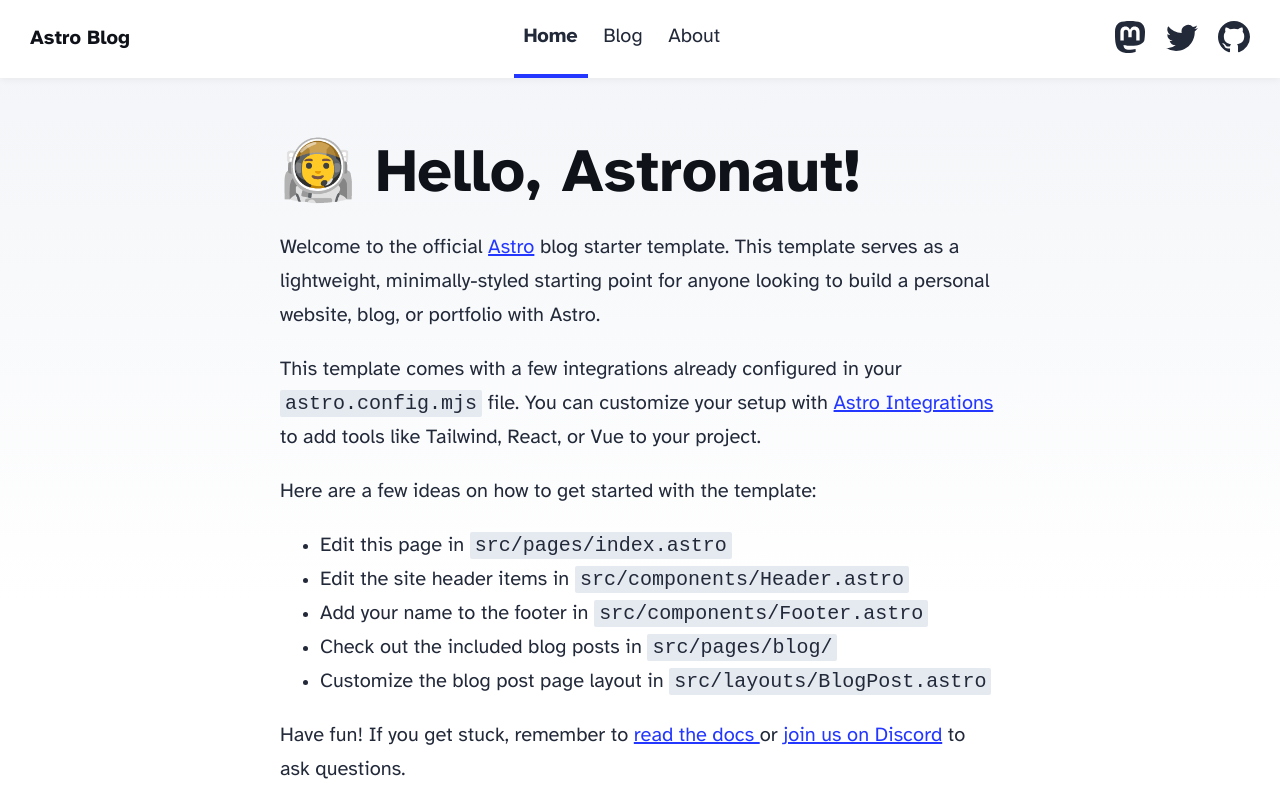
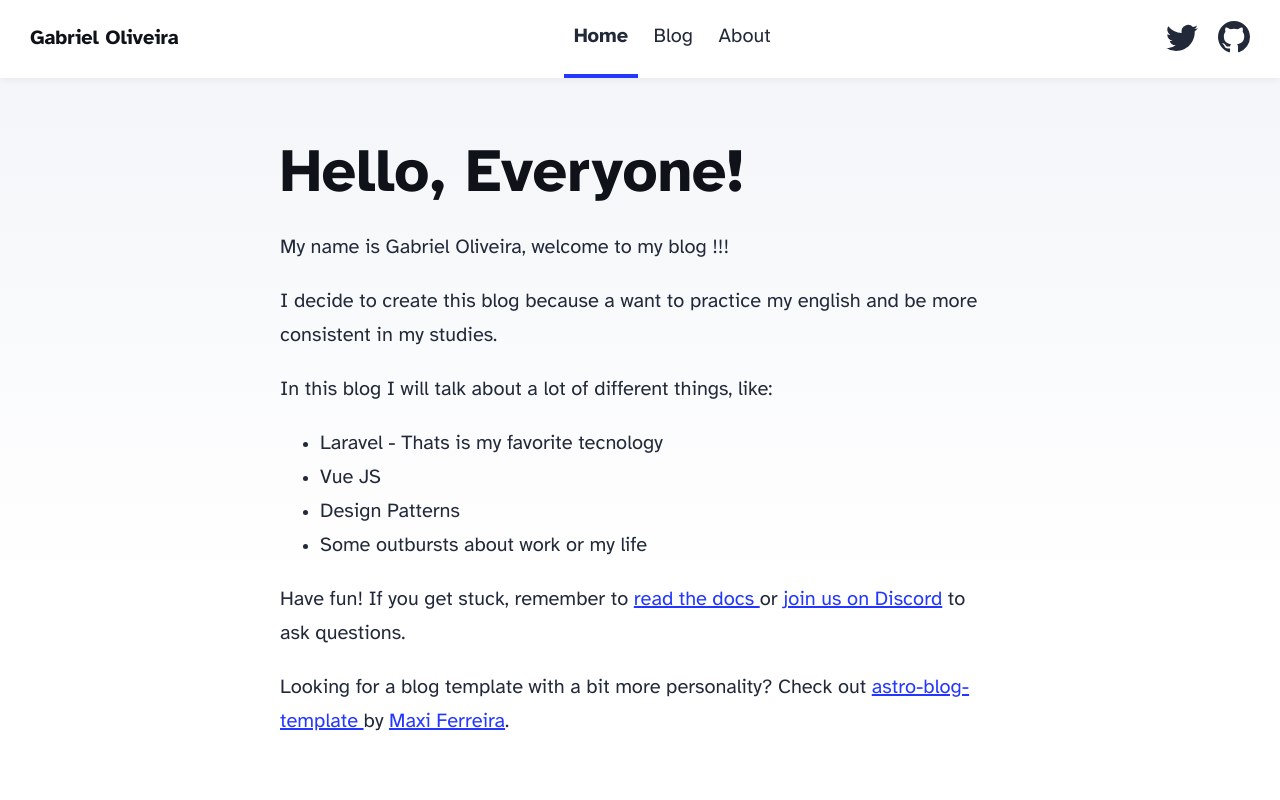
Before and after one commit to iamgabrieloliveira/dev-blog, an Astro site: page / in a window 1280 px wide. Shown: the top 800 px of the page. Built offline with nearby package versions, Linux system fonts and the light colour scheme; Astro itself is replaced by a stand-in of ours.

Commit message:
feat: Adiciona novos textos

```diff
--- a/src/components/Footer.astro
+++ b/src/components/Footer.astro
@@ -3,7 +3,7 @@
 ---
 
 <footer>
-	&copy; {today.getFullYear()} Your name here. All rights reserved.
+	&copy; {today.getFullYear()} Gabriel Oliveira. All rights reserved.
 	<div class="social-links">
 		<a href="https://m.webtoo.ls/@astro" target="_blank">
 			<span class="sr-only">Follow Astro on Mastodon</span>
@@ -19,7 +19,7 @@
 				></path></svg
 			>
 		</a>
-		<a href="https://twitter.com/astrodotbuild" target="_blank">
+		<a href="https://twitter.com/oliveiratheone" target="_blank">
 			<span class="sr-only">Follow Astro on Twitter</span>
 			<svg viewBox="0 0 16 16" aria-hidden="true" width="32" height="32" astro-icon="social/twitter"
 				><path
--- a/src/components/Header.astro
+++ b/src/components/Header.astro
@@ -12,16 +12,7 @@
 			<HeaderLink href="/about">About</HeaderLink>
 		</div>
 		<div class="social-links">
-			<a href="https://m.webtoo.ls/@astro" target="_blank">
-				<span class="sr-only">Follow Astro on Mastodon</span>
-				<svg viewBox="0 0 16 16" aria-hidden="true" width="32" height="32"
-					><path
-						fill="currentColor"
-						d="M11.19 12.195c2.016-.24 3.77-1.475 3.99-2.603.348-1.778.32-4.339.32-4.339 0-3.47-2.286-4.488-2.286-4.488C12.062.238 10.083.017 8.027 0h-.05C5.92.017 3.942.238 2.79.765c0 0-2.285 1.017-2.285 4.488l-.002.662c-.004.64-.007 1.35.011 2.091.083 3.394.626 6.74 3.78 7.57 1.454.383 2.703.463 3.709.408 1.823-.1 2.847-.647 2.847-.647l-.06-1.317s-1.303.41-2.767.36c-1.45-.05-2.98-.156-3.215-1.928a3.614 3.614 0 0 1-.033-.496s1.424.346 3.228.428c1.103.05 2.137-.064 3.188-.189zm1.613-2.47H11.13v-4.08c0-.859-.364-1.295-1.091-1.295-.804 0-1.207.517-1.207 1.541v2.233H7.168V5.89c0-1.024-.403-1.541-1.207-1.541-.727 0-1.091.436-1.091 1.296v4.079H3.197V5.522c0-.859.22-1.541.66-2.046.456-.505 1.052-.764 1.793-.764.856 0 1.504.328 1.933.983L8 4.39l.417-.695c.429-.655 1.077-.983 1.934-.983.74 0 1.336.259 1.791.764.442.505.661 1.187.661 2.046v4.203z"
-					></path></svg
-				>
-			</a>
-			<a href="https://twitter.com/astrodotbuild" target="_blank">
+			<a href="https://twitter.com/oliveiratheone" target="_blank">
 				<span class="sr-only">Follow Astro on Twitter</span>
 				<svg viewBox="0 0 16 16" aria-hidden="true" width="32" height="32"
 					><path
@@ -30,7 +21,7 @@
 					></path></svg
 				>
 			</a>
-			<a href="https://github.com/withastro/astro" target="_blank">
+			<a href="https://github.com/iamgabrieloliveira" target="_blank">
 				<span class="sr-only">Go to Astro's GitHub repo</span>
 				<svg viewBox="0 0 16 16" aria-hidden="true" width="32" height="32"
 					><path
--- a/src/consts.ts
+++ b/src/consts.ts
@@ -1,5 +1,5 @@
 // Place any global data in this file.
 // You can import this data from anywhere in your site by using the `import` keyword.
 
-export const SITE_TITLE = 'Astro Blog';
+export const SITE_TITLE = 'Gabriel Oliveira';
 export const SITE_DESCRIPTION = 'Welcome to my website!';
--- a/src/pages/index.astro
+++ b/src/pages/index.astro
@@ -13,25 +13,19 @@
 	<body>
 		<Header title={SITE_TITLE} />
 		<main>
-			<h1>🧑‍🚀 Hello, Astronaut!</h1>
+			<h1>Hello, Everyone!</h1>
 			<p>
-				Welcome to the official <a href="https://astro.build/">Astro</a> blog starter template. This
-				template serves as a lightweight, minimally-styled starting point for anyone looking to build
-				a personal website, blog, or portfolio with Astro.
+				My name is Gabriel Oliveira, welcome to my blog !!!
 			</p>
 			<p>
-				This template comes with a few integrations already configured in your
-				<code>astro.config.mjs</code> file. You can customize your setup with
-				<a href="https://astro.build/integrations">Astro Integrations</a> to add tools like Tailwind,
-				React, or Vue to your project.
+				I decide to create this blog because a want to practice my english and be more consistent in my studies.
 			</p>
-			<p>Here are a few ideas on how to get started with the template:</p>
+			<p>In this blog I will talk about a lot of different things, like:</p>
 			<ul>
-				<li>Edit this page in <code>src/pages/index.astro</code></li>
-				<li>Edit the site header items in <code>src/components/Header.astro</code></li>
-				<li>Add your name to the footer in <code>src/components/Footer.astro</code></li>
-				<li>Check out the included blog posts in <code>src/pages/blog/</code></li>
-				<li>Customize the blog post page layout in <code>src/layouts/BlogPost.astro</code></li>
+				<li>Laravel - Thats is my favorite tecnology</li>
+				<li>Vue JS</li>
+				<li>Design Patterns</li>
+				<li>Some outbursts about work or my life</li>
 			</ul>
 			<p>
 				Have fun! If you get stuck, remember to <a href="https://docs.astro.build/"
```
Also changed, not shown: src/content/blog/solid-post.md (added, +16 -0 lines).
